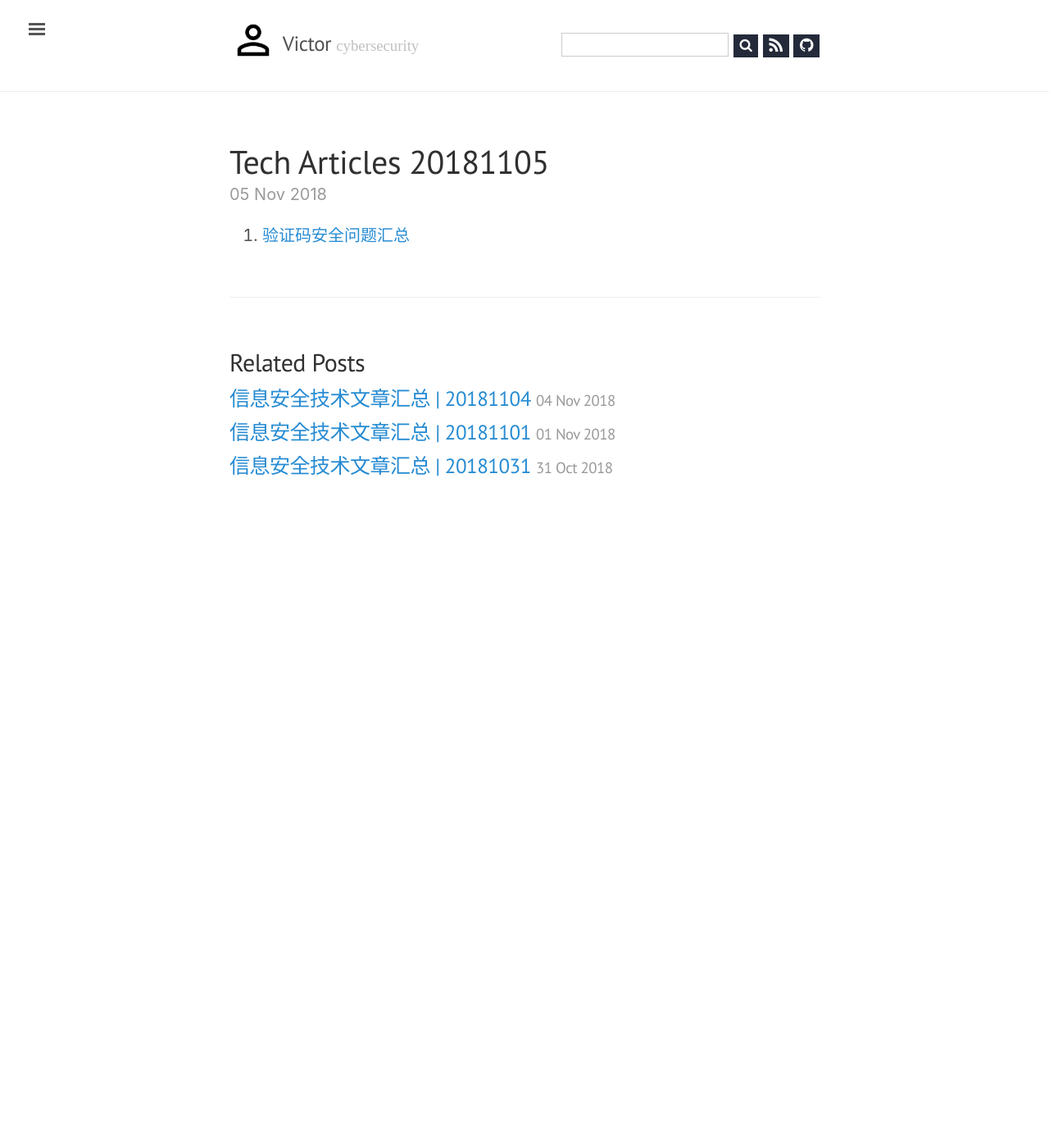
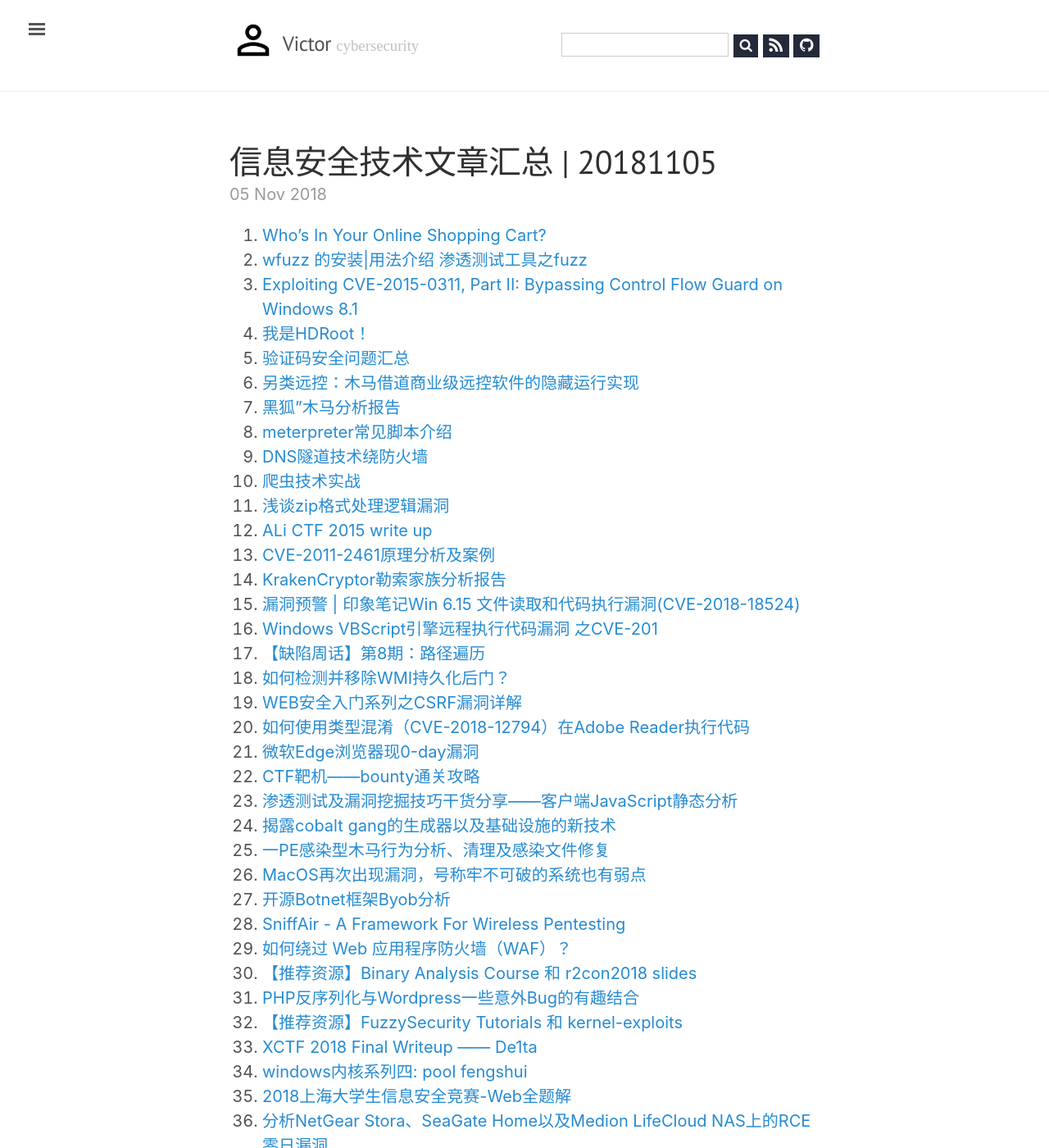
Before and after one commit to victor-infosec/victor-infosec.github.io, a Jekyll site: the page built from _posts/following/2018-11-05-tech-articles-20181105.md, in a window 1280 px wide and 1400 px high. Shown: the whole window at 82% size. Built offline with Jekyll 4.4.1, drawn with Linux system fonts in a browser that asks for light colours; nearby versions of some CDN libraries; some web fonts are replaced; library files that are not in the unit come from our copies; some of the changed text lies outside the part shown.

Commit message:
20181105

```diff
--- a/_posts/following/2018-11-05-tech-articles-20181105.md
+++ b/_posts/following/2018-11-05-tech-articles-20181105.md
@@ -1 +1,47 @@
+---
+layout: post
+title: 信息安全技术文章汇总 | 20181105
+key: 20181105
+category: fol1owing
+tags:
+  - 技术文章汇总
+lang: zh
+---
+1. [Who’s In Your Online Shopping Cart?](https://krebsonsecurity.com/2018/11/whos-in-your-online-shopping-cart/)
+2. [wfuzz 的安装\|用法介绍 渗透测试工具之fuzz](http://www.ddosi.com/wfuzz/)
+3. [Exploiting CVE-2015-0311, Part II: Bypassing Control Flow Guard on Windows 8.1](http://www.mottoin.com/tech/125045.html)
+4. [我是HDRoot！](http://www.mottoin.com/tech/125043.html)
 5. [验证码安全问题汇总](http://www.mottoin.com/tech/125007.html)
+6. [另类远控：木马借道商业级远控软件的隐藏运行实现](http://www.mottoin.com/tech/125009.html)
+7. [黑狐”木马分析报告](http://www.mottoin.com/tech/124972.html)
+8. [meterpreter常见脚本介绍](http://www.mottoin.com/tech/124974.html)
+9. [DNS隧道技术绕防火墙](http://www.mottoin.com/tech/124936.html)
+10. [爬虫技术实战](http://www.mottoin.com/tech/124925.html)
+11. [浅谈zip格式处理逻辑漏洞](http://www.mottoin.com/tech/124906.html)
+12. [ALi CTF 2015 write up](http://www.mottoin.com/tech/124904.html)
+13. [CVE-2011-2461原理分析及案例](http://www.mottoin.com/tech/124897.html)
+14. [KrakenCryptor勒索家族分析报告](https://www.secpulse.com/archives/78739.html)
+15. [漏洞预警 \| 印象笔记Win 6.15 文件读取和代码执行漏洞(CVE-2018-18524)](https://www.anquanke.com/post/id/163456)
+16. [Windows VBScript引擎远程执行代码漏洞 之CVE-201](https://www.secpulse.com/archives/78815.html)
+17. [【缺陷周话】第8期：路径遍历](https://www.anquanke.com/post/id/163422)
+18. [如何检测并移除WMI持久化后门？](https://www.freebuf.com/articles/system/187792.html)
+19. [WEB安全入门系列之CSRF漏洞详解](https://www.secpulse.com/archives/78792.html)
+20. [如何使用类型混淆（CVE-2018-12794）在Adobe Reader执行代码](https://www.freebuf.com/vuls/187823.html)
+21. [微软Edge浏览器现0-day漏洞](http://www.mottoin.com/news/124863.html)
+22. [CTF靶机——bounty通关攻略](http://www.4hou.com/system/14351.html)
+23. [渗透测试及漏洞挖掘技巧干货分享——客户端JavaScript静态分析](http://www.4hou.com/technology/14113.html)
+24. [揭露cobalt gang的生成器以及基础设施的新技术](http://www.4hou.com/technology/14343.html)
+25. [一PE感染型木马行为分析、清理及感染文件修复](https://www.anquanke.com/post/id/163203)
+26. [MacOS再次出现漏洞，号称牢不可破的系统也有弱点](https://www.freebuf.com/news/188168.html)
+27. [开源Botnet框架Byob分析](https://www.freebuf.com/sectool/187819.html)
+28. [SniffAir - A Framework For Wireless Pentesting](http://www.kitploit.com/2018/11/sniffair-framework-for-wireless.html)
+29. [如何绕过 Web 应用程序防火墙（WAF）？](https://bbs.ichunqiu.com/thread-47549-1-1.html)
+30. [【推荐资源】Binary Analysis Course 和 r2con2018 slides](https://bbs.ichunqiu.com/thread-47531-1-1.html)
+31. [PHP反序列化与Wordpress一些意外Bug的有趣结合](https://bbs.ichunqiu.com/thread-47547-1-1.html)
+32. [【推荐资源】FuzzySecurity  Tutorials 和 kernel-exploits](https://bbs.ichunqiu.com/thread-47528-1-1.html)
+33. [XCTF 2018 Final Writeup —— De1ta](http://xz.aliyun.com/t/3158)
+34. [windows内核系列四: pool fengshui](http://xz.aliyun.com/t/3146)
+35. [2018上海大学生信息安全竞赛-Web全题解](http://xz.aliyun.com/t/3150)
+36. [分析NetGear Stora、SeaGate Home以及Medion LifeCloud NAS上的RCE零日漏洞](http://xz.aliyun.com/t/3151)
+37. [科来杯(第七届山东省信息安全竞赛)Writeup](https://bbs.ichunqiu.com/thread-47520-1-1.html)
+38. [Nuxeo RCE漏洞分析](http://www.polaris-lab.com/index.php/archives/613/)
```
